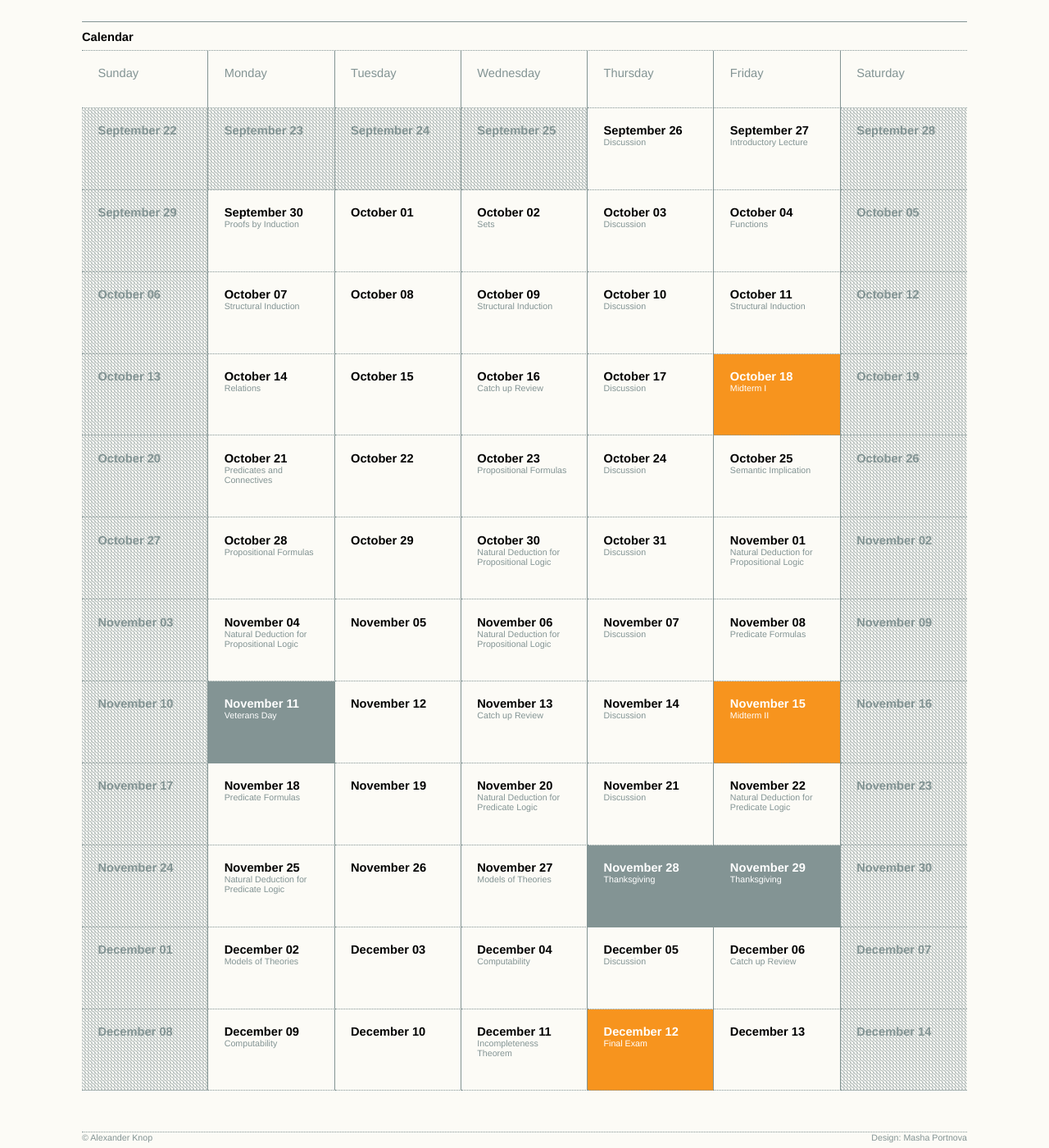
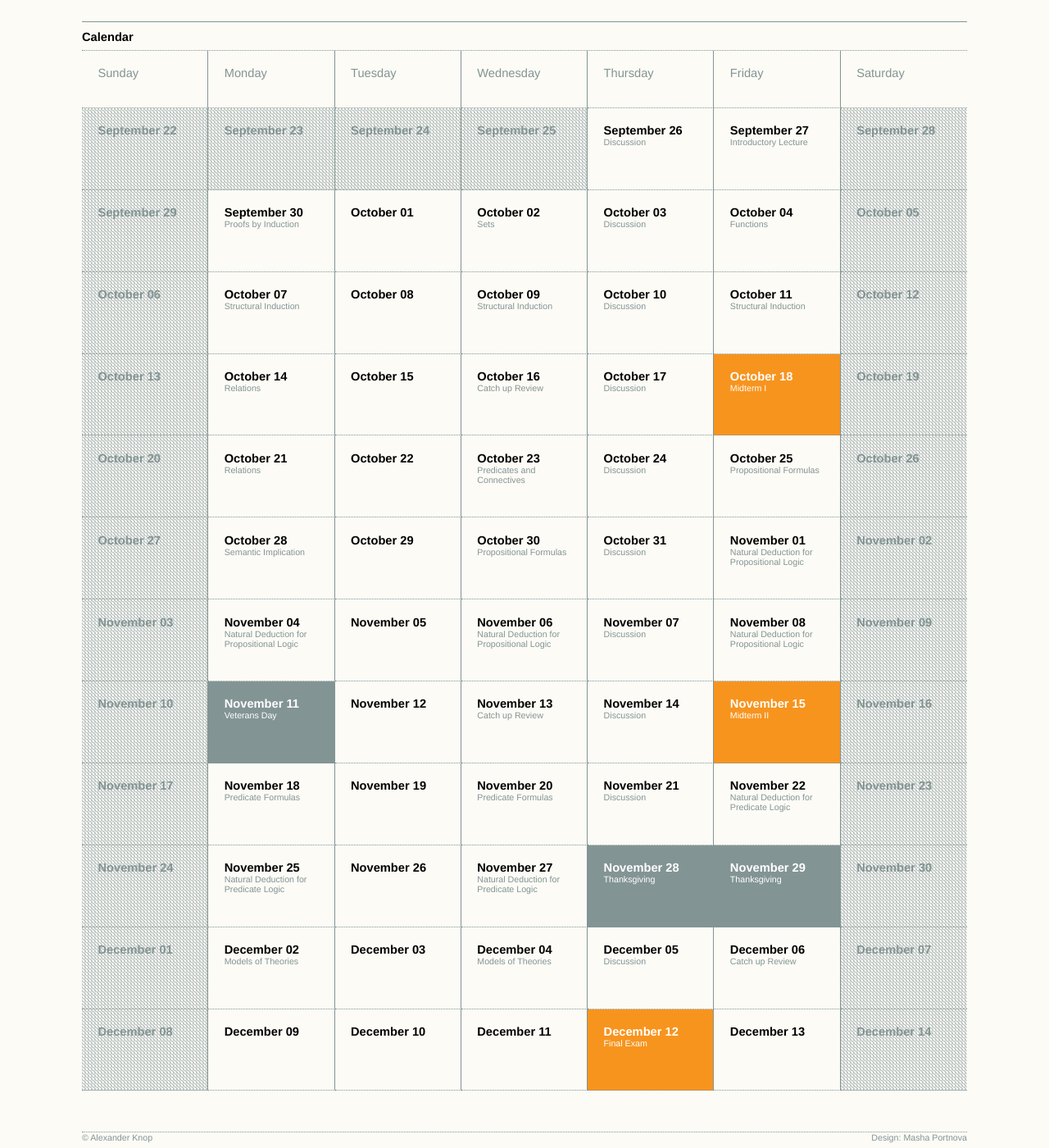
Before and after one commit to alexanderknop/alexanderknop.github.io, a Jekyll site: the page built from teaching/ucsd/160a/2019/fall/index.html, in a window 1280 px wide and 1400 px high, scrolled down 1071 px. Shown: the whole window at 82% size. Built offline with Jekyll 4.4.1, drawn with Linux system fonts in a browser that asks for light colours; nearby versions of some CDN libraries.

Commit message:
Remove some topics from the calendar

```diff
--- a/teaching/ucsd/160a/2019/fall/calendar.html
+++ b/teaching/ucsd/160a/2019/fall/calendar.html
@@ -155,7 +155,7 @@
 		<td>
 			October 21
 			<div>
-				 Predicates and Connectives
+				 Relations
 			</div>
 		</td>
 		<td>
@@ -374,7 +374,7 @@
 		<td>
 			December 04
 			<div>
-				 Computability
+				 Models of Theories
 			</div>
 		</td>
 		<td>
@@ -399,18 +399,12 @@
 		</td>
 		<td>
 			December 09
-			<div>
-				 Computability
-			</div>
 		</td>
 		<td>
 			December 10
 		</td>
 		<td>
 			December 11
-			<div>
-				 Incompleteness Theorem
-			</div>
 		</td>
 		<td class = "exam">
 			December 12
```
Also changed, not shown: other parts of teaching/ucsd/160a/2019/fall/calendar.html (+7 -7 lines).
